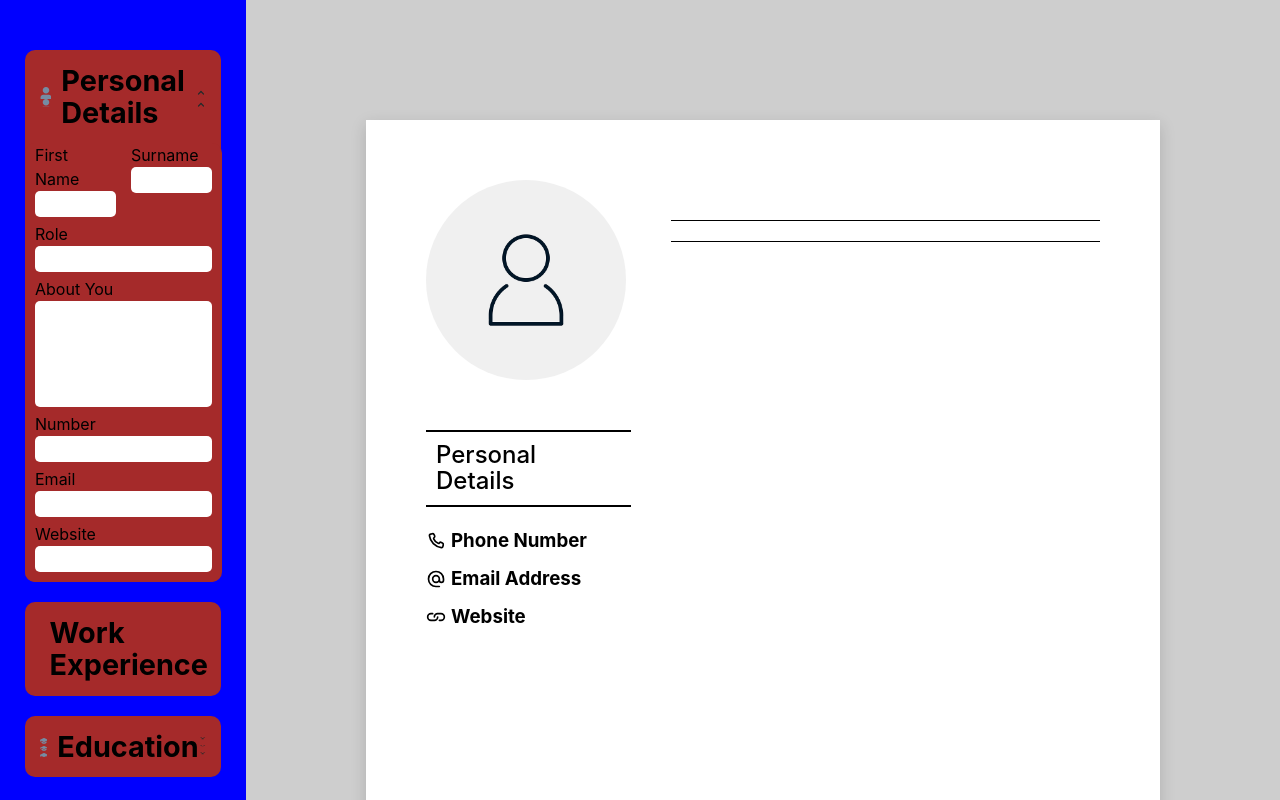
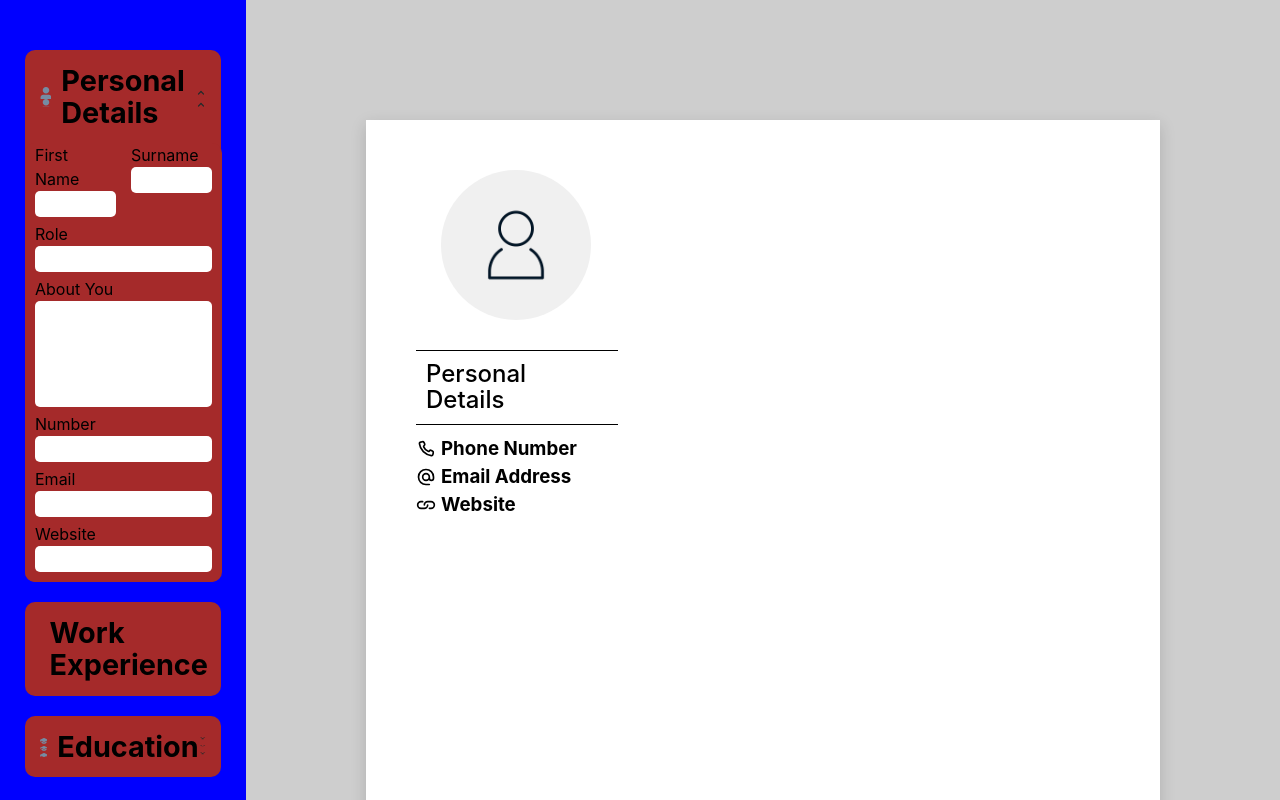
Before and after one commit to guskirb/CV-applicationTOP, a React (Vite) app: page / in a window 1280 px wide. Shown: the top 800 px of the page. Built offline with nearby package versions, Linux system fonts and the light colour scheme.

Commit message:
Reformat styling

```diff
--- a/src/App.css
+++ b/src/App.css
@@ -213,31 +213,39 @@ textarea {
   position: relative;
   box-shadow: rgba(0, 0, 0, 0.15) 0px 5px 15px 0px;
   padding: 50px;
-  display: grid;
-  grid-template-columns: 1fr 2fr;
-  grid-template-rows: 1fr 1fr 1fr 1fr;
+  display: flex;
+  flex-flow: column;
   gap: 20px;
 }
 
-.cvDetails {
-  padding: 10px;
-  grid-column: 2 / 3;
+.cvUpper {
+  display: flex;
+  align-items: center;
+  gap: 20px;
 }
 
-.cvDetails h1,
-.cvDetails h2 {
-  padding:10px;
+.cvMiddle {
+  display: flex;
+  align-items: flex-start;
+  gap: 20px;
 }
 
-.cvDetails p {
-  border-block: solid 1px black;
+.cvName {
   padding: 10px;
-  overflow-wrap: break-word;
+  display: flex;
+  flex-flow: column;
+  justify-content: center;
+  height: 130px;
 }
 
-.cvProfile {
-  padding: 10px;
-  grid-row: 1 / 3;
+.cvName h2 {
+ padding-top: 10px;
+}
+
+.detailsAbout {
+  overflow-wrap: break-word;
+  width: 480px;
+  min-width: 200px;
 }
 
 .cvProfile div {
@@ -246,15 +254,10 @@ textarea {
   gap: 5px;
 }
 
-.cvProfile p {
-  margin-bottom: 10px;
-}
-
 .cvProfile > h2 {
-  border-top: 2px solid black;
-  border-bottom: 2px solid black;
+  border-block: solid 1px black;
   padding: 10px;
-  margin-block: 20px;
+  margin-block: 10px;
 }
 
 .phoneIcon {
@@ -275,14 +278,15 @@ textarea {
   height: 20px;
   width: 20px;
   background-size: 100%;
+  background-repeat: no-repeat;
 }
 
 .profilePic {
   background-image: url(./assets/profilepic.png);
   background-size: 100%;
   background-repeat: no-repeat;
-  width: 200px;
-  height: 200px;
+  width: 150px;
+  height: 150px;
   border-radius: 50%;
-  margin-bottom: 50px;
+  margin-inline: 25px;
 }
--- a/src/components/cv.jsx
+++ b/src/components/cv.jsx
@@ -1,8 +1,16 @@
 function CV({ details, work, education }) {
   return (
     <div className="cv">
+      <div className="cvUpper">
+        <div className="profilePic"></div>
+        <div className="cvName">
+          <h1>{details.first}</h1>
+          <h1 className="last">{details.last}</h1>
+          <h2>{details.role}</h2>
+        </div>
+      </div>
+      <div className="cvMiddle">
         <div className="cvProfile">
-        <div className="profilePic"></div>
           <h2>Personal Details</h2>
           <div>
             <div className="phoneIcon" />
@@ -20,10 +28,7 @@ function CV({ details, work, education }) {
           </div>
           <p>{details.website}</p>
         </div>
-      <div className="cvDetails">
-        <h1>{details.first + " " + details.last}</h1>
-        <h2>{details.role}</h2>
-        <p>{details.about}</p>
+        <p className="detailsAbout">{details.about}</p>
       </div>
     </div>
   );
--- a/src/components/personal.jsx
+++ b/src/components/personal.jsx
@@ -44,6 +44,7 @@ function PersonalInput({ details, onChange, isActive, onShow }) {
               value={details.about}
               onChange={onChange}
               id={"about"}
+              maxlength="400"
             />
           </label>
           <FormInput
--- a/src/components/work.jsx
+++ b/src/components/work.jsx
@@ -78,6 +78,7 @@ function WorkInput({
                   value={details.details}
                   onChange={onChange}
                   id={"details"}
+                  maxlength="400"
                 />
               </label>
               <button onClick={addWork}> + </button>
```
Lines whose indentation alone changed are shown as unchanged.
